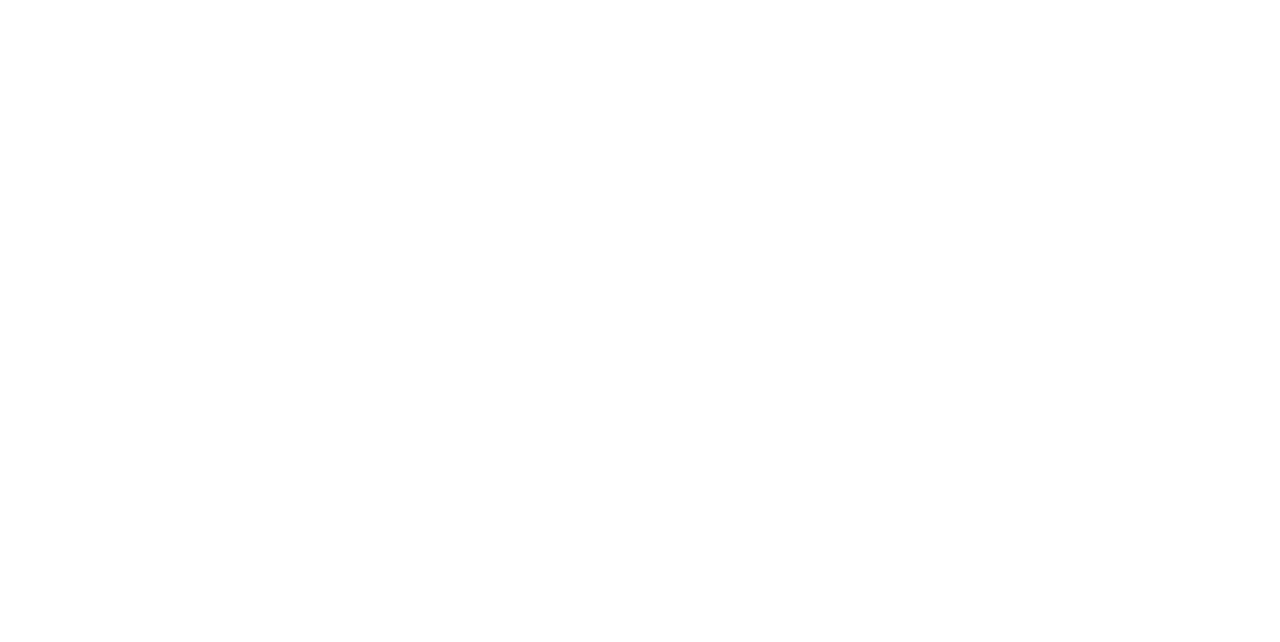
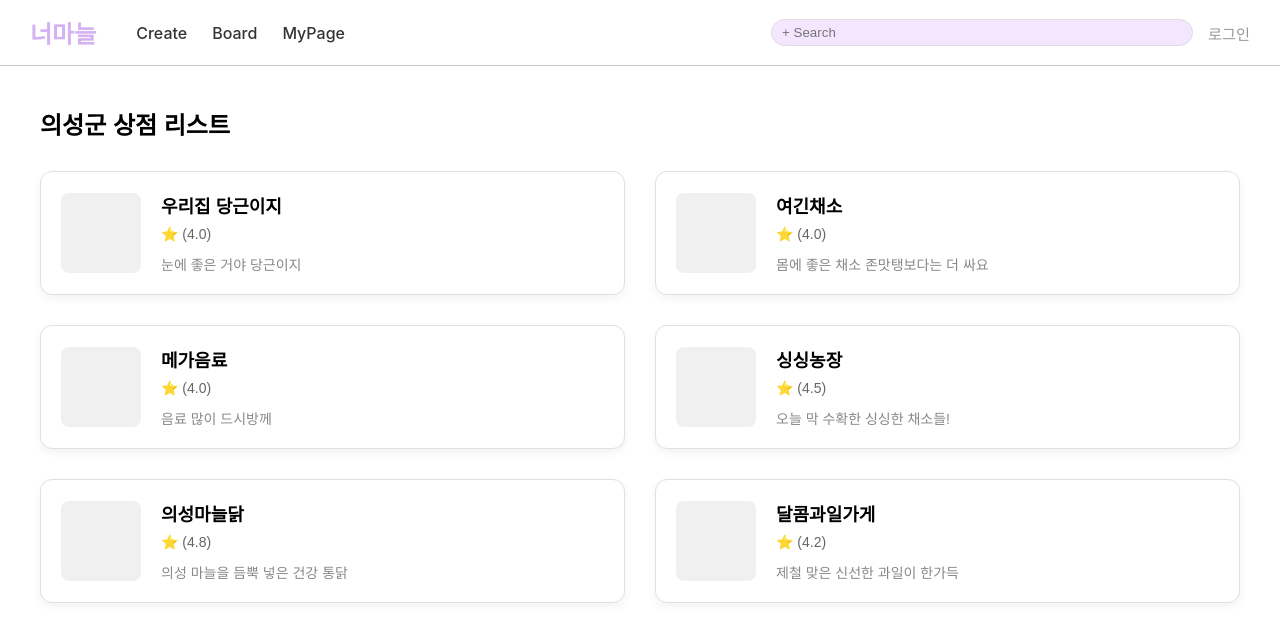
Before and after one commit to YaHoaeoay/demo_front, a React (Create React App) app: page /board in a window 1280 px wide. Before the commit this address had no page. Shown: the top 642 px of the page. Built offline with nearby package versions, Linux system fonts and the light colour scheme.

Commit message:
Create list

```diff
--- a/src/App.js
+++ b/src/App.js
@@ -6,7 +6,7 @@
 import Login from './pages/Login';      // 추가
 import Register from './pages/Register'; // 추가
 import FlyerGallery from './pages/FlyerGallery';
-
+import Board from './pages/Board';
 function App() {
   return (
     <Router>
@@ -16,6 +16,7 @@
         <Route path="/login" element={<Login />} />         {/* 로그인 */}
         <Route path="/signup" element={<Register />} />   {/* 회원가입 */}
         <Route path="/Gallery" element={<FlyerGallery />} />
+        <Route path="/board" element={<Board />} />
       </Routes>
     </Router>
   );
--- a/src/pages/Board.js
+++ b/src/pages/Board.js
@@ -0,0 +1,126 @@
+import React from 'react';
+import Navbar from '../components/Navbar'; // ◀◀ 1. 이 줄을 추가하세요.
+
+// 나중에 서버에서 받아올 실제 데이터라고 가정하는 샘플 데이터입니다.
+const storeData = [
+  // ... (데이터는 이전과 동일)
+  {
+    id: 1,
+    name: '우리집 당근이지',
+    rating: 4.0,
+    description: '눈에 좋은 거야 당근이지',
+  },
+  {
+    id: 2,
+    name: '여긴채소',
+    rating: 4.0,
+    description: '몸에 좋은 채소 존맛탱보다는 더 싸요',
+  },
+  {
+    id: 3,
+    name: '메가음료',
+    rating: 4.0,
+    description: '음료 많이 드시방께',
+  },
+  {
+    id: 4,
+    name: '싱싱농장',
+    rating: 4.5,
+    description: '오늘 막 수확한 싱싱한 채소들!',
+  },
+  {
+    id: 5,
+    name: '의성마늘닭',
+    rating: 4.8,
+    description: '의성 마늘을 듬뿍 넣은 건강 통닭',
+  },
+  {
+    id: 6,
+    name: '달콤과일가게',
+    rating: 4.2,
+    description: '제철 맞은 신선한 과일이 한가득',
+  },
+];
+
+const Board = () => {
+  return (
+    // 전체를 감싸는 div 태그
+    <div>
+      <Navbar /> {/* ◀◀ 2. 이 줄을 추가하세요. */}
+
+      <div style={styles.container}>
+        <h2 style={styles.title}>의성군 상점 리스트</h2>
+
+        <div style={styles.listContainer}>
+          {storeData.map((store) => (
+            <div key={store.id} style={styles.card}>
+              <div style={styles.imagePlaceholder}></div>
+              <div style={styles.cardContent}>
+                <h3 style={styles.storeName}>{store.name}</h3>
+                <p style={styles.rating}>⭐ ({store.rating.toFixed(1)})</p>
+                <p style={styles.description}>{store.description}</p>
+              </div>
+            </div>
+          ))}
+        </div>
+      </div>
+    </div>
+  );
+};
+
+
+// --- 스타일 코드는 변경할 필요 없습니다. ---
+const styles = {
+    container: {
+      width: '100%',
+      maxWidth: '1200px',
+      margin: '40px auto',
+      padding: '0 20px',
+      fontFamily: 'sans-serif',
+    },
+    title: {
+      fontSize: '24px',
+      fontWeight: 'bold',
+      marginBottom: '30px',
+    },
+    listContainer: {
+      display: 'grid',
+      gridTemplateColumns: 'repeat(auto-fill, minmax(400px, 1fr))',
+      gap: '30px',
+    },
+    card: {
+      display: 'flex',
+      alignItems: 'center', // 세로 중앙 정렬 추가
+      border: '1px solid #e0e0e0',
+      borderRadius: '12px',
+      padding: '20px',
+      backgroundColor: '#fff',
+      boxShadow: '0 4px 8px rgba(0, 0, 0, 0.05)',
+    },
+    imagePlaceholder: {
+      width: '80px', // 크기 약간 조정
+      height: '80px',
+      backgroundColor: '#f0f0f0',
+      borderRadius: '8px',
+      flexShrink: 0,
+    },
+    cardContent: {
+      marginLeft: '20px',
+    },
+    storeName: {
+      margin: '0 0 8px 0',
+      fontSize: '18px',
+    },
+    rating: {
+      margin: '0 0 12px 0',
+      fontSize: '14px',
+      color: '#666',
+    },
+    description: {
+      margin: '0',
+      fontSize: '14px',
+      color: '#888',
+    },
+  };
+
+export default Board;
```
Also changed, not shown: public/images/image 4.jpg (added).
